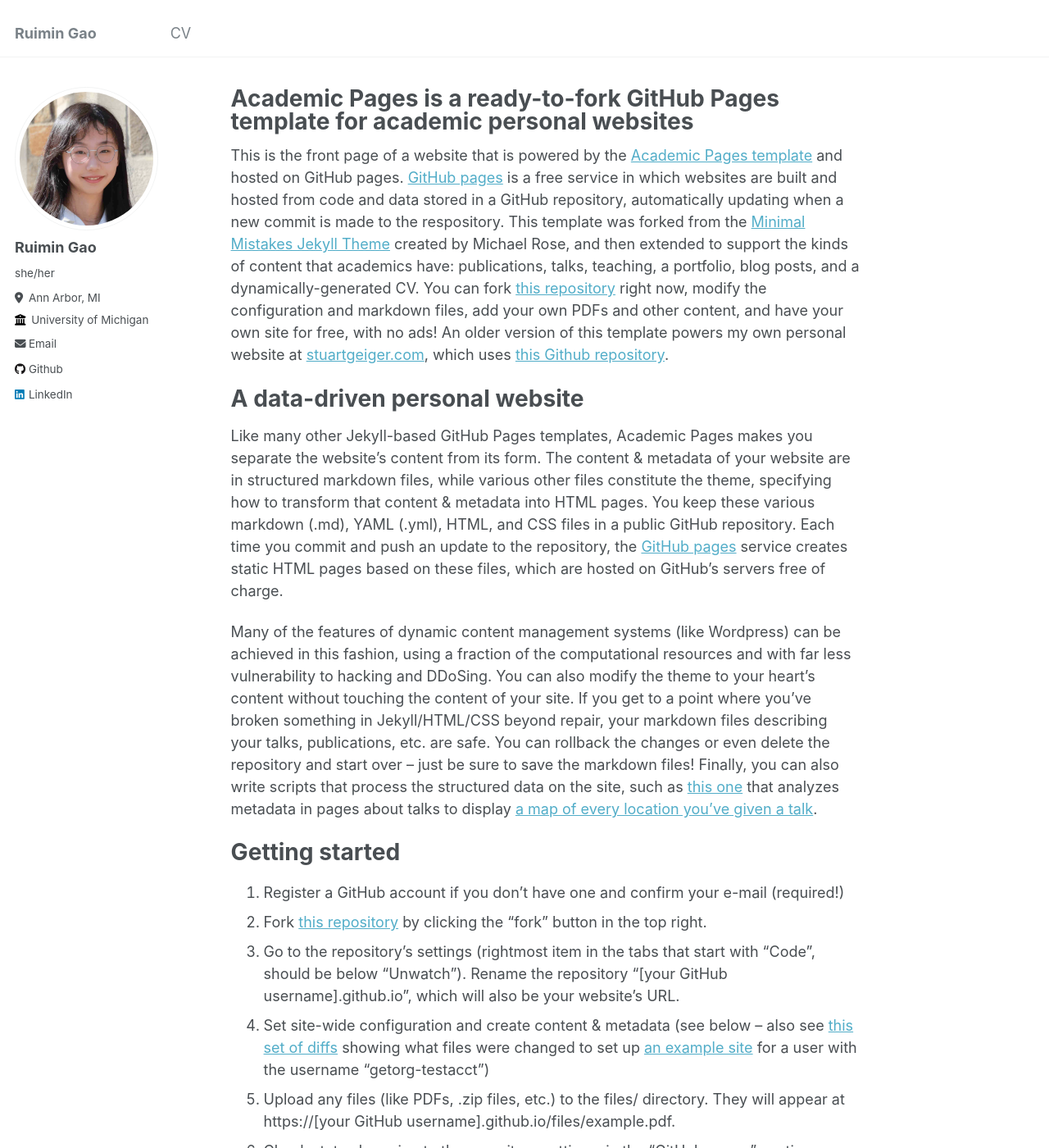
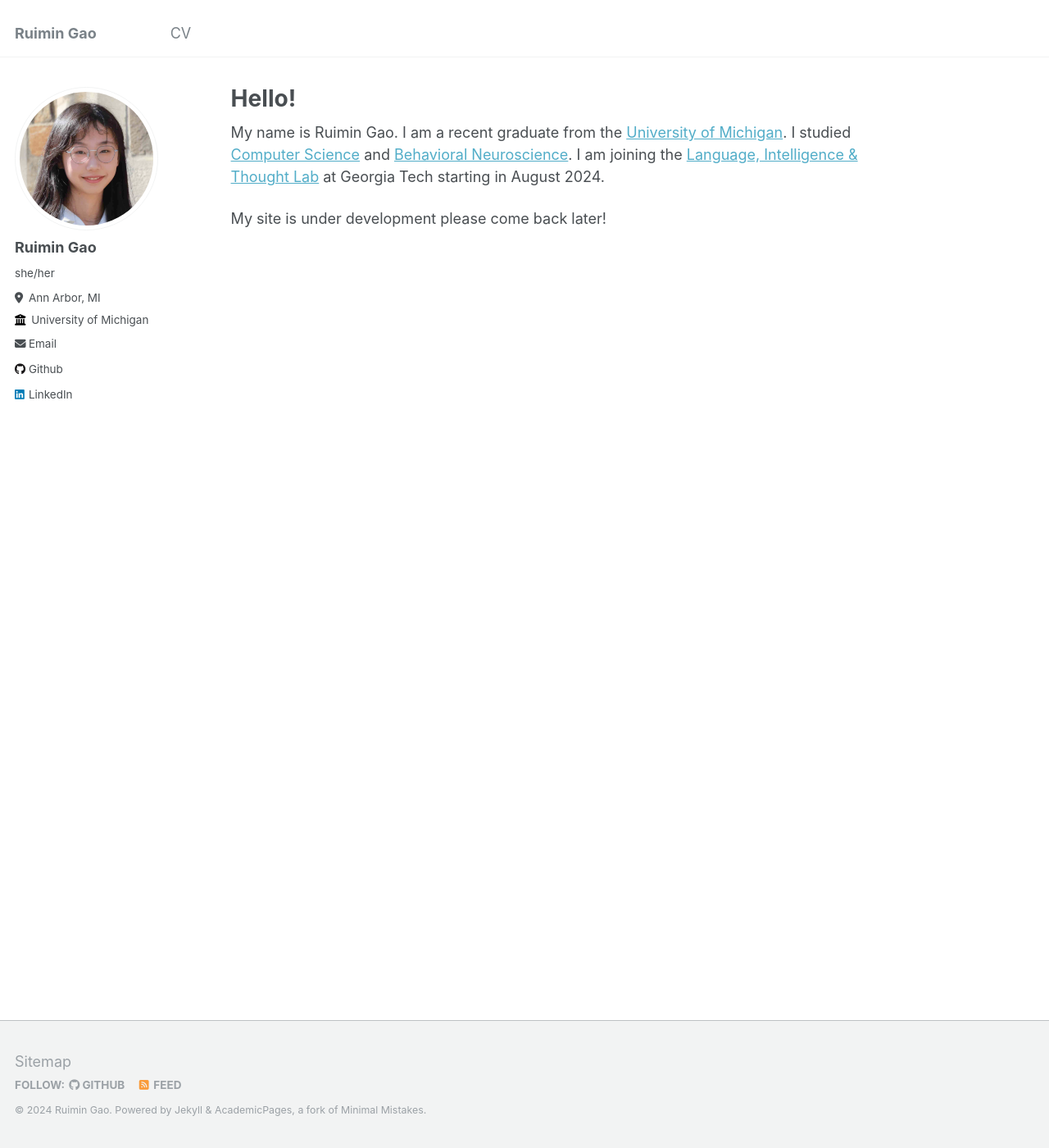
Before and after one commit to RuiminGao/RuiminGao.github.io, a Jekyll site: the page built from _pages/about.md, in a window 1280 px wide and 1400 px high. Shown: the whole window at 82% size. Built offline with Jekyll 4.4.1, drawn with Linux system fonts in a browser that asks for light colours; some of the changed text lies outside the part shown.

Commit message:
about page

```diff
--- a/_config.yml
+++ b/_config.yml
@@ -13,7 +13,7 @@
 name                     : &name "Ruimin Gao"
 description              : &description "Research assistant at the University of Michigan"
 url                      : https://RuiminGao.github.io
-baseurl                  : "/cv" # the subpath of your site, e.g. "/blog"
+baseurl                  : "" # the subpath of your site, e.g. "/blog"
 repository               : "academicpages/academicpages.github.io"
 
 # Site Author - The following control what appear as part of the author content on the side bar.
--- a/_pages/about.md
+++ b/_pages/about.md
@@ -1,13 +1,17 @@
 ---
 permalink: /
-title: "Academic Pages is a ready-to-fork GitHub Pages template for academic personal websites"
+title: "Hello!"
 author_profile: true
 redirect_from:
   - /about/
   - /about.html
 ---
 
-This is the front page of a website that is powered by the [Academic Pages template](https://github.com/academicpages/academicpages.github.io) and hosted on GitHub pages. [GitHub pages](https://pages.github.com) is a free service in which websites are built and hosted from code and data stored in a GitHub repository, automatically updating when a new commit is made to the respository. This template was forked from the [Minimal Mistakes Jekyll Theme](https://mmistakes.github.io/minimal-mistakes/) created by Michael Rose, and then extended to support the kinds of content that academics have: publications, talks, teaching, a portfolio, blog posts, and a dynamically-generated CV. You can fork [this repository](https://github.com/academicpages/academicpages.github.io) right now, modify the configuration and markdown files, add your own PDFs and other content, and have your own site for free, with no ads! An older version of this template powers my own personal website at [stuartgeiger.com](http://stuartgeiger.com), which uses [this Github repository](https://github.com/staeiou/staeiou.github.io).
+My name is Ruimin Gao. I am a recent graduate from the [University of Michigan](https://umich.edu/). I studied [Computer Science](https://lsa.umich.edu/lsa/academics/majors-minors/computer-science-major.html) and [Behavioral Neuroscience](https://lsa.umich.edu/lsa/academics/majors-minors/biopsychology-cognition-and-neuroscience-major.html). I am joining the [Language, Intelligence & Thought Lab](https://www.language-intelligence-thought.net/) at Georgia Tech starting in August 2024.
+
+My site is under development please come back later!
+
+<!-- This is the front page of a website that is powered by the [Academic Pages template](https://github.com/academicpages/academicpages.github.io) and hosted on GitHub pages. [GitHub pages](https://pages.github.com) is a free service in which websites are built and hosted from code and data stored in a GitHub repository, automatically updating when a new commit is made to the respository. This template was forked from the [Minimal Mistakes Jekyll Theme](https://mmistakes.github.io/minimal-mistakes/) created by Michael Rose, and then extended to support the kinds of content that academics have: publications, talks, teaching, a portfolio, blog posts, and a dynamically-generated CV. You can fork [this repository](https://github.com/academicpages/academicpages.github.io) right now, modify the configuration and markdown files, add your own PDFs and other content, and have your own site for free, with no ads! An older version of this template powers my own personal website at [stuartgeiger.com](http://stuartgeiger.com), which uses [this Github repository](https://github.com/staeiou/staeiou.github.io).
 
 A data-driven personal website
 ======
@@ -46,4 +50,4 @@
 
 For more info
 ------
-More info about configuring Academic Pages can be found in [the guide](https://academicpages.github.io/markdown/). The [guides for the Minimal Mistakes theme](https://mmistakes.github.io/minimal-mistakes/docs/configuration/) (which this theme was forked from) might also be helpful.
+More info about configuring Academic Pages can be found in [the guide](https://academicpages.github.io/markdown/). The [guides for the Minimal Mistakes theme](https://mmistakes.github.io/minimal-mistakes/docs/configuration/) (which this theme was forked from) might also be helpful. -->
```
